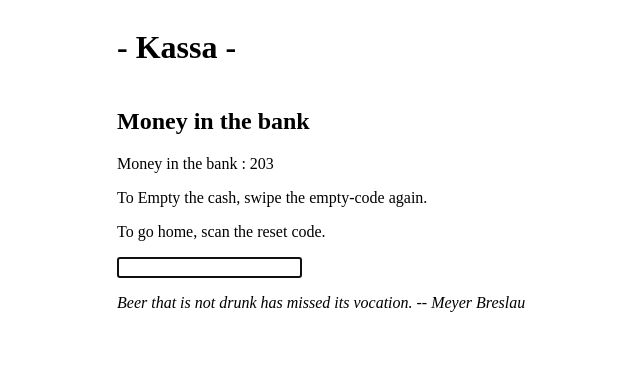
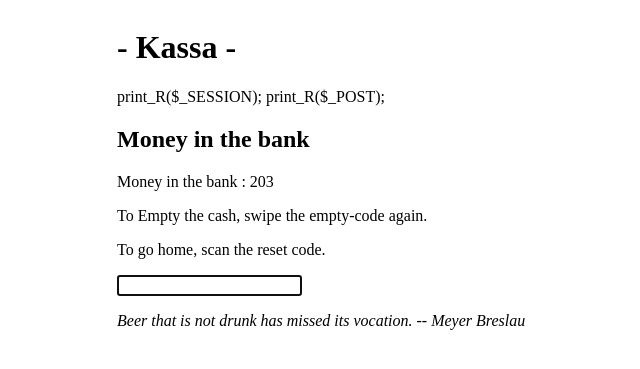
Before and after one commit to HansF/Fridgemagnet, a PHP site: page /empty.php in a window 1280 px wide. Shown: the top 369 px of the page, without its empty margins (53-693 px from the left). Run offline with PHP 8.4, Linux system fonts and the light colour scheme; data comes from the database, SQL or seed files in the repository; data that the repository does not hold is empty.

Commit message:
debug info

```diff
--- a/inc/header.php
+++ b/inc/header.php
@@ -23,7 +23,8 @@
 <div id="Topbar" class="grid_12 ">
 
 <h1>- Kassa - </h1>
-
+print_R($_SESSION);
+print_R($_POST);
 </div>
 
 </div>
```
